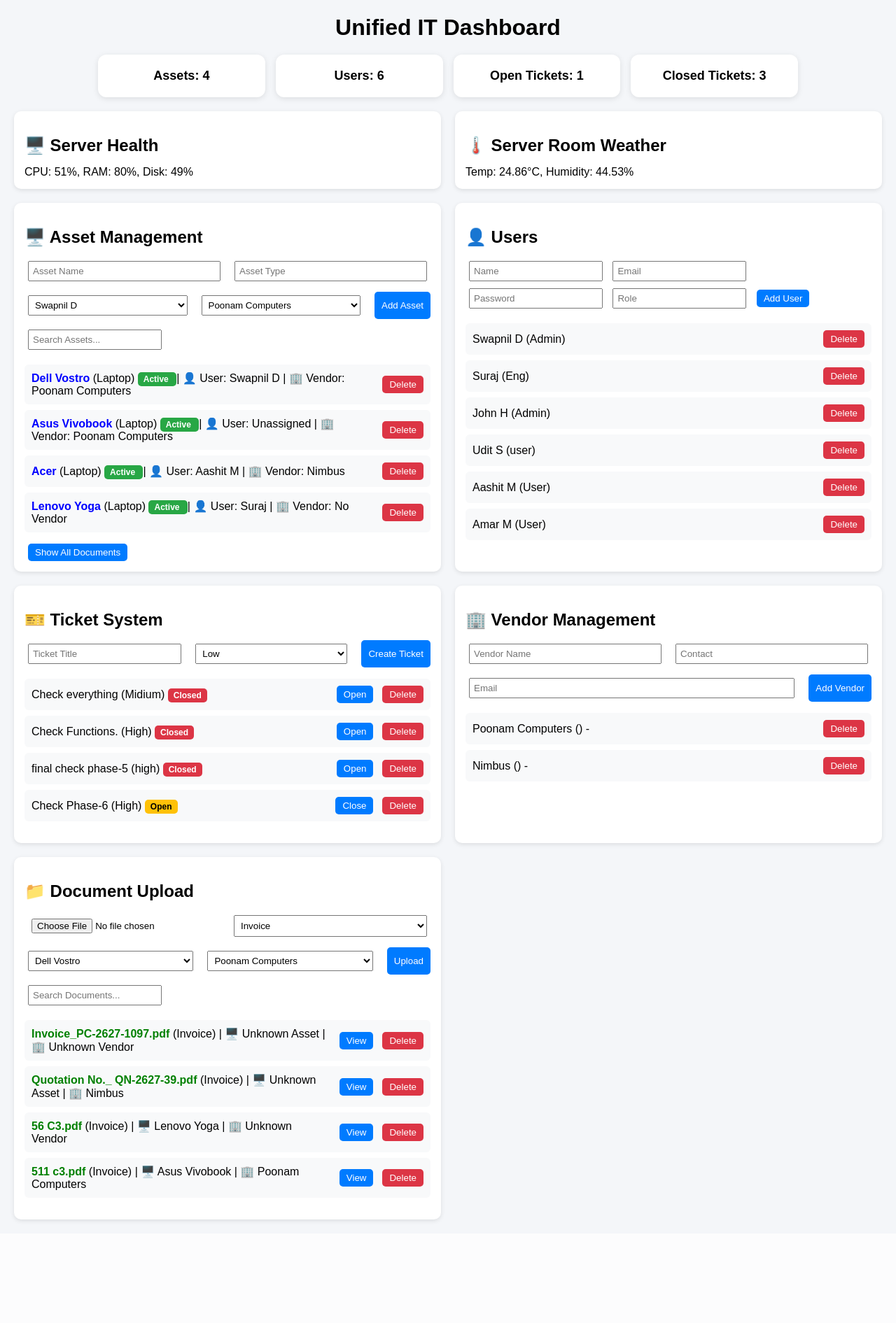
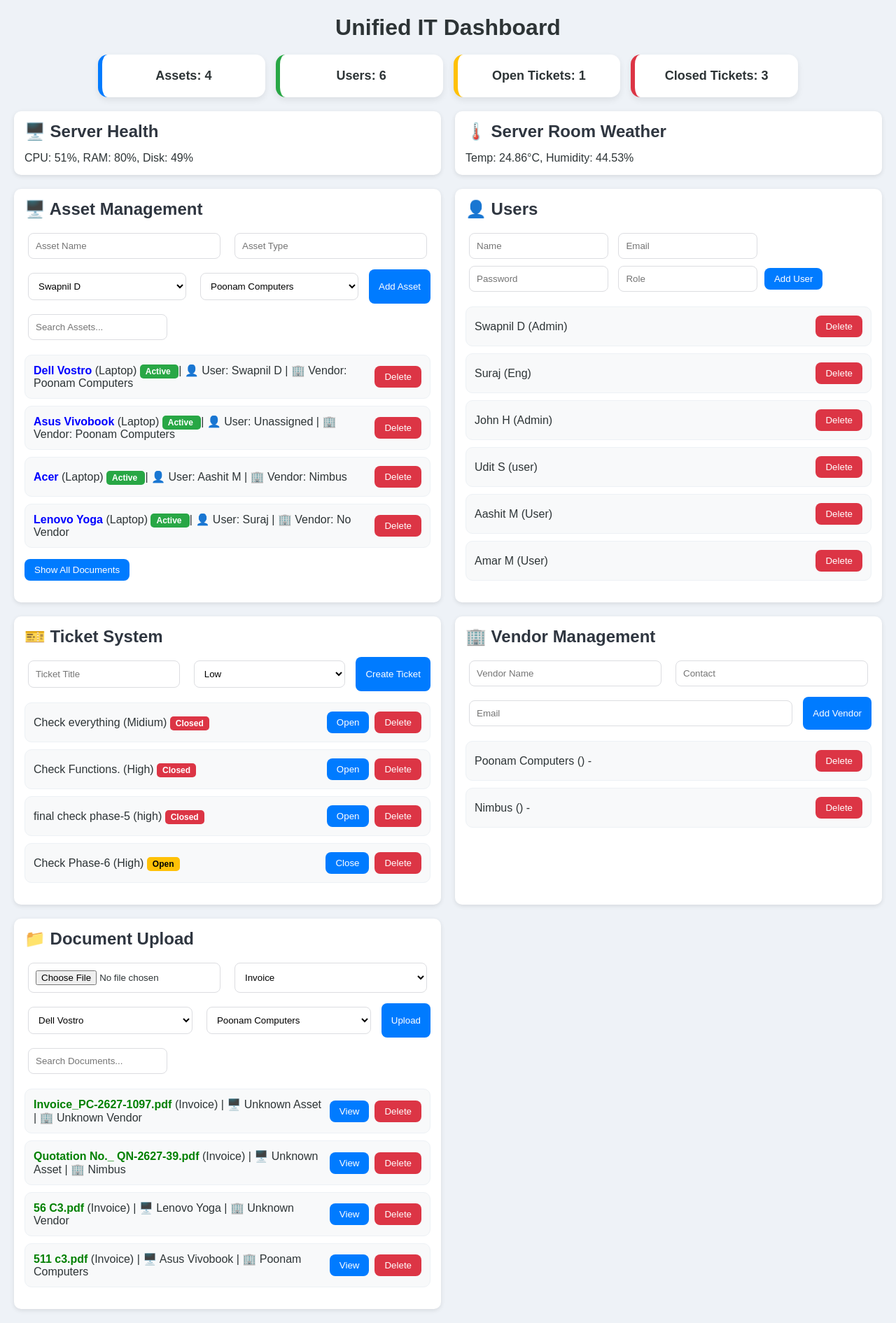
Before and after one commit to Swapnil-2023/Unified-IT-Dashboard, a Flask app: page / in a window 1280 px wide. Shown: the whole page at 70% size. Before the commit the page ends 1748 px from the top, so only its background shows below. Run offline with Flask 3, Linux system fonts and the light colour scheme; data comes from the database, SQL or seed files in the repository.

Commit message:
Phase_7_Lock

```diff
--- a/templates/dashboard.html
+++ b/templates/dashboard.html
@@ -5,9 +5,10 @@
 
     <style>
     body {
-    font-family: Arial, sans-serif;
-    background: #f4f6f9;
-    margin: 20px;
+        font-family: Arial, sans-serif;
+        background: #eef2f7;
+        margin: 20px;
+        color: #2d3436;
     }
 
     /* Title */
@@ -26,13 +27,35 @@
     }
 
     .stat-card {
-        background: white;
+         background: white;
         padding: 20px;
-        border-radius: 12px;
+        border-radius: 14px;
         text-align: center;
-        box-shadow: 0 2px 8px rgba(0,0,0,0.1);
+        box-shadow: 0 4px 10px rgba(0,0,0,0.08);
         font-size: 18px;
         font-weight: bold;
+        transition: 0.2s ease;
+    }
+
+    .stat-card:hover {
+        transform: translateY(-3px);
+        box-shadow: 0 6px 16px rgba(0,0,0,0.12);
+    }
+
+    #stat-assets {
+        border-left: 6px solid #007bff;
+    }
+
+    #stat-users {
+        border-left: 6px solid #28a745;
+    }
+
+    #stat-open {
+        border-left: 6px solid #ffc107;
+    }
+
+    #stat-closed {
+        border-left: 6px solid #dc3545;
     }
 
     /* 🔥 Main Grid Layout */
@@ -82,13 +105,14 @@
 
     /* Buttons */
     button {
-        margin-left: 5px;
-        padding: 5px 10px;
+        padding: 8px 14px;
         cursor: pointer;
         border: none;
-        border-radius: 5px;
+        border-radius: 8px;
         background: #007bff;
         color: white;
+        font-weight: 500;
+        transition: 0.2s ease;
     }
 
     button:hover {
@@ -107,7 +131,10 @@
     /* Inputs */
     input, select {
         margin: 5px;
-        padding: 5px;
+        padding: 10px;
+        border: 1px solid #dcdde1;
+        border-radius: 8px;
+        background: white;
     }
 
     /* Status Badges */
@@ -140,9 +167,10 @@
 
     li {
         background: #f8f9fa;
-        margin-bottom: 8px;
-        padding: 10px;
-        border-radius: 6px;
+        margin-bottom: 10px;
+        padding: 12px;
+        border-radius: 10px;
+        border: 1px solid #edf1f5;
     }
 
     /* Better Row Layout */
@@ -180,7 +208,9 @@
 
     /* Better section spacing */
     .section h2 {
+        margin-top: 0;
         margin-bottom: 15px;
+        color: #2f3640;
     }
 
     /* Mobile Responsive */
```
